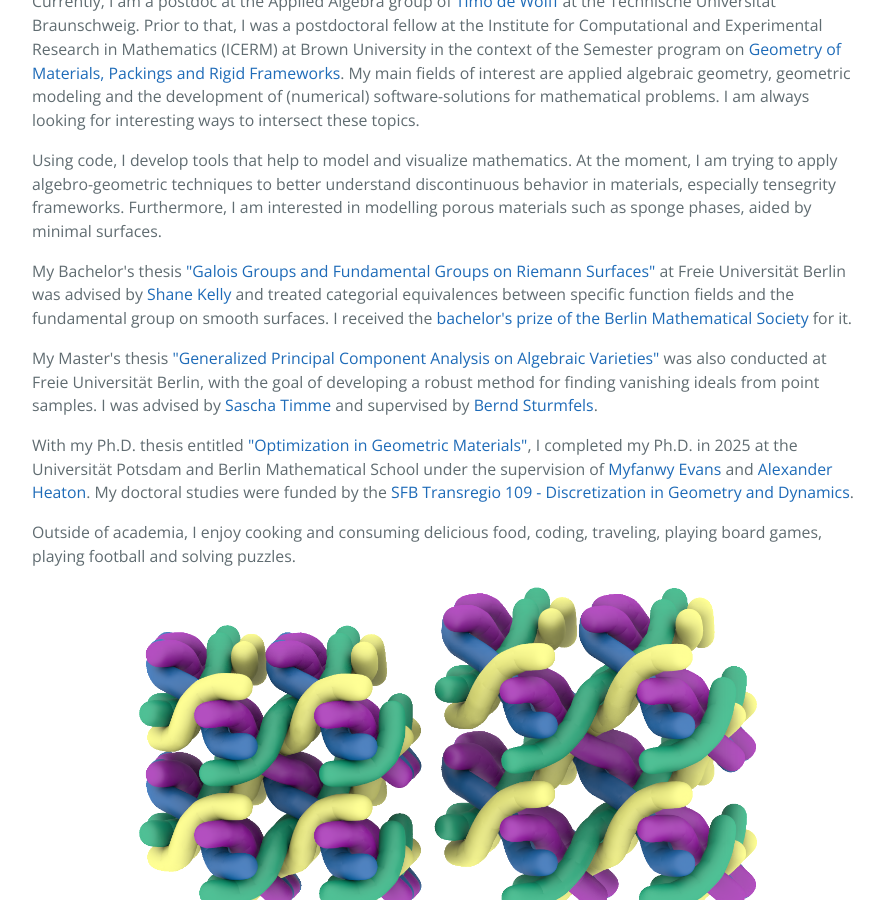
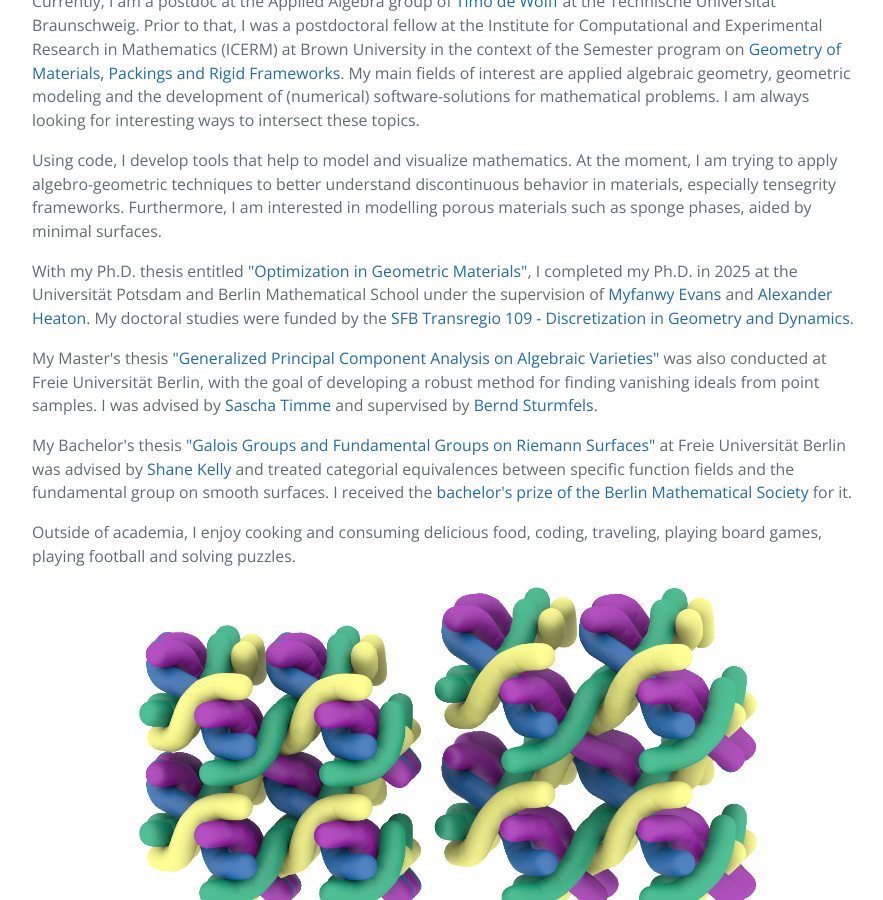
Before and after one commit to matthiashimmelmann/matthiashimmelmann.github.io, a Jekyll site: the page built from index.md, in a window 1280 px wide and 900 px high, scrolled down 434 px. Shown: the whole window, without its empty margins (192-1075 px from the left). Built offline with Jekyll 4.4.1, drawn with Linux system fonts in a browser that asks for light colours.

Commit message:
updated website

```diff
--- a/index.md
+++ b/index.md
@@ -6,9 +6,9 @@ description: Postdoc at Technische Universität Braunschweig.
 ---
 <p style="font-size: 90%;"> Currently, I am a postdoc at the Applied Algebra group of <a href="http://www.iaa.tu-bs.de/timodewolff/">Timo de Wolff</a> at the Technische Universität Braunschweig. Prior to that, I was a postdoctoral fellow at the Institute for Computational and Experimental Research in Mathematics (ICERM) at Brown University in the context of the Semester program on <a href="https://icerm.brown.edu/program/semester_program/sp-s25#section-3">Geometry of Materials, Packings and Rigid Frameworks</a>. My main fields of interest are applied algebraic geometry, geometric modeling and the development of (numerical) software-solutions for mathematical problems. I am always looking for interesting ways to intersect these topics. </p>
 <p style="font-size: 90%;">Using code, I develop tools that help to model and visualize mathematics. At the moment, I am trying to apply algebro-geometric techniques to better understand discontinuous behavior in materials, especially tensegrity frameworks. Furthermore, I am interested in modelling porous materials such as sponge phases, aided by minimal surfaces. </p>
+<p style="font-size: 90%;">With my Ph.D. thesis entitled <a href="https://doi.org/10.25932/publishup-66927">"Optimization in Geometric Materials"</a>, I completed my Ph.D. in 2025 at the Universität Potsdam and Berlin Mathematical School under the supervision of <a href="https://www.math.uni-potsdam.de/professuren/applied-geometry-and-topology/team/prof-dr-myfanwy-evans/">Myfanwy Evans</a> and <a href="https://sites.google.com/view/alexander-heaton/home">Alexander Heaton</a>. My doctoral studies were funded by the <a href="https://www.discretization.de/">SFB Transregio 109 - Discretization in Geometry and Dynamics</a>. </p>
+<p style="font-size: 90%;">My Master's thesis <a href="https://matthiashimmelmann.github.io/documents/Masterarbeit_Himmelmann_GPCA.pdf">"Generalized Principal Component Analysis on Algebraic Varieties"</a> was also conducted at Freie Universität Berlin, with the goal of developing a robust method for finding vanishing ideals from point samples. I was advised by <a href="https://sascha.timme.xyz/">Sascha Timme</a> and supervised by <a href="https://math.berkeley.edu/~bernd/">Bernd Sturmfels</a>. </p>
 <p style="font-size: 90%;">My Bachelor's thesis <a href="https://matthiashimmelmann.github.io/documents/bachelorarbeit.pdf">"Galois Groups and Fundamental Groups on Riemann Surfaces"</a> at Freie Universität Berlin was advised by <a href="http://www.math.titech.ac.jp/~shanekelly/">Shane Kelly</a> and treated categorial equivalences between specific function fields and the fundamental group on smooth surfaces. I received the <a href="https://www.math.berlin/preise/bachelorpreise-bmg.html#BMGTag2018">bachelor's prize of the Berlin Mathematical Society</a> for it.</p>
-<p style="font-size: 90%;">My Master's thesis <a href="https://matthiashimmelmann.github.io/documents/Masterarbeit_Himmelmann_GPCA.pdf">"Generalized Principal Component Analysis on Algebraic Varieties"</a> was also conducted at Freie Universität Berlin, with the goal of developing a robust method for finding vanishing ideals from point samples. I was advised by <a href="https://sascha.timme.xyz/">Sascha Timme</a> and supervised by <a href="https://math.berkeley.edu/~bernd/">Bernd Sturmfels</a>. </p>
-<p style="font-size: 90%;">With my Ph.D. thesis entitled <a href="https://doi.org/10.25932/publishup-66927">"Optimization in Geometric Materials"</a>, I completed my Ph.D. in 2025 at the Universität Potsdam and Berlin Mathematical School under the supervision of <a href="https://www.math.uni-potsdam.de/professuren/applied-geometry-and-topology/team/prof-dr-myfanwy-evans/">Myfanwy Evans</a> and <a href="https://sites.google.com/view/alexander-heaton/home">Alexander Heaton</a>. My doctoral studies were funded by the <a href="https://www.discretization.de/">SFB Transregio 109 - Discretization in Geometry and Dynamics</a>. </p>
 <p style="font-size: 90%;">Outside of academia, I enjoy cooking and consuming delicious food, coding, traveling, playing board games, playing football and solving puzzles. </p>
  <p style="text-align: center;">
 <img src="/images/sgnrodpackingpic.png" title="$\Sigma^+$ cylinder packing" alt="$\Sigma^+$ cylinder packing" width="80%" height="80%"/>
```
